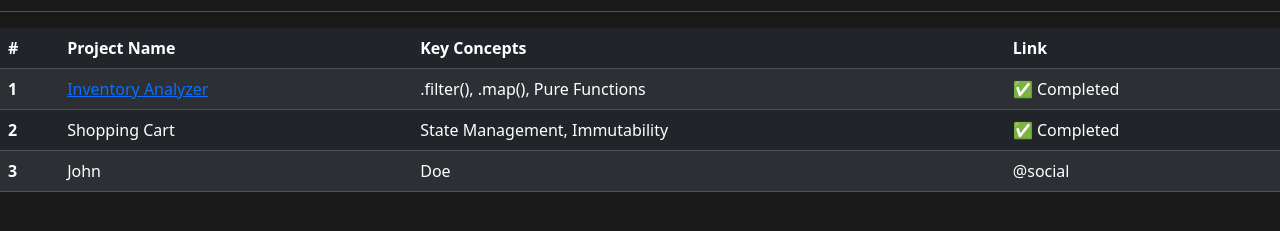
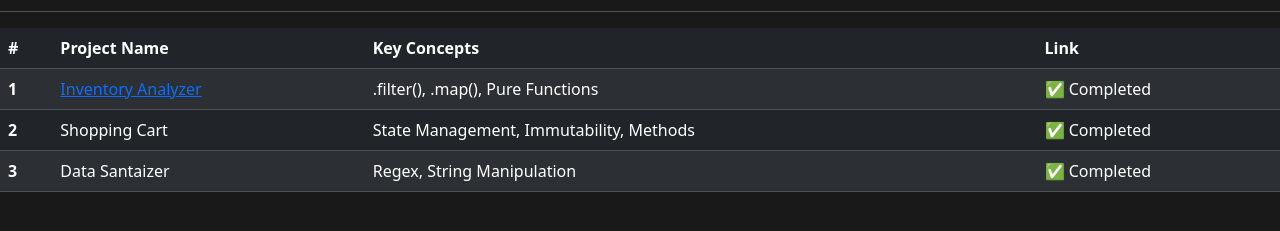
Before and after one commit to senorhitesh/30-Days-JS, a plain HTML site: page 30-days-js-architecture/Global.html in a window 1280 px wide. Shown: the part 63-294 px from the top of the page. Drawn offline with nearby package versions, Linux system fonts and the light colour scheme.

Commit message:
readme update

```diff
--- a/30-days-js-architecture/Global.html
+++ b/30-days-js-architecture/Global.html
@@ -36,14 +36,14 @@
       <th scope="row">2</th>
       <td><a href="../day02-cart/index.html " style="display:block"></a>Shopping Cart</a></td>
 
-      <td>State Management, Immutability</td>
+      <td>State Management, Immutability, Methods</td>
       <td>✅ Completed</td>
     </tr>
     <tr>
       <th scope="row">3</th>
-      <td>John</td>
-      <td>Doe</td>
-      <td>@social</td>
+      <td><a href="../day02-cart/index.html " style="display:block"></a>Data Santaizer</a></td>
+      <td>Regex, String Manipulation</td>
+      <td>✅ Completed</td>
     </tr>
   </tbody>
 </table>
```
Also changed, not shown: README.md.
